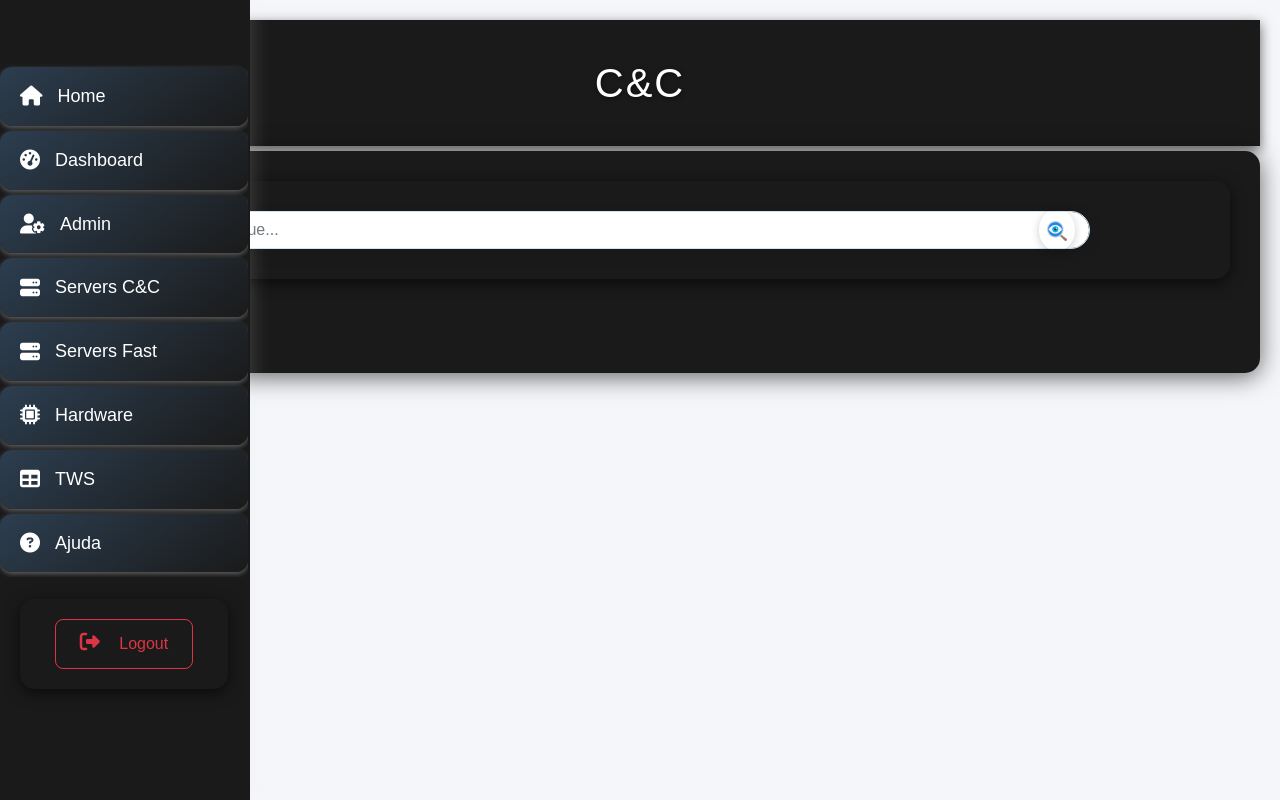
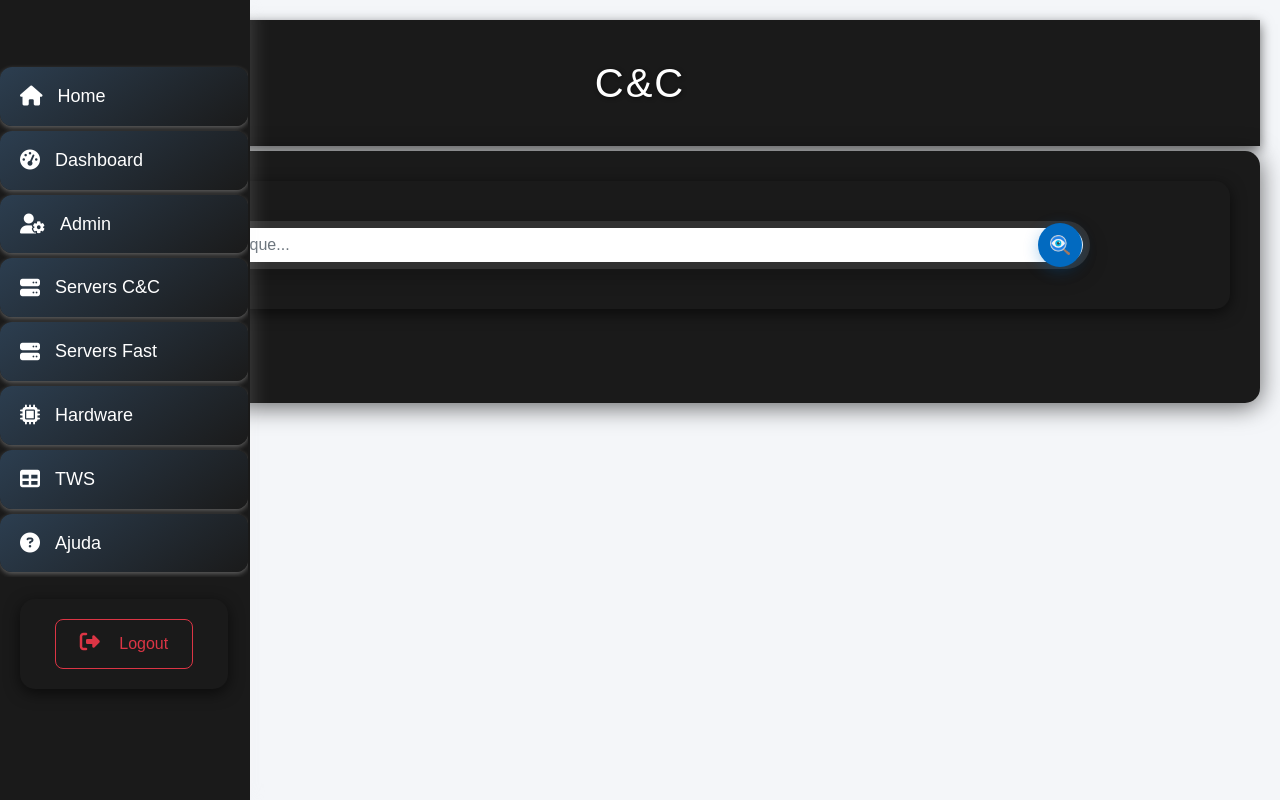
Before and after one commit to Thiago-Bosco/inventario, a Django app: page /home/search/ in a window 1280 px wide. Run offline with Django 5.2, Linux system fonts and the light colour scheme; a user stored in the database is signed in; some libraries are stand-ins or nearby versions.

Commit message:
Assistant checkpoint: Atualizar estilos da barra de pesquisa
Assistant generated file changes:
- static/css/style.css: Melhorar estilo da search bar, Melhorar estilo do botão de busca

---

User prompt:

vamos melhorar o stilho da send bar

Replit-Commit-Author: Assistant
Replit-Commit-Session-Id: 48148133-c264-4796-83ae-90a201f8e91c

```diff
--- a/static/css/style.css
+++ b/static/css/style.css
@@ -327,19 +327,29 @@ body {
     display: flex;
     align-items: center;
     max-width: 900px;
-    margin: 10px auto;
+    margin: 20px auto;
+    background: rgba(255, 255, 255, 0.1);
+    padding: 5px;
+    border-radius: 30px;
+    box-shadow: 0 8px 20px rgba(0, 0, 0, 0.2);
 }
 
 .search-bar input {
     width: 100%;
     border-radius: 25px;
-    padding: 12px 20px;
+    padding: 15px 25px;
     font-size: 16px;
-    border: 1px solid var(--cor-input-border);
+    border: 2px solid transparent;
     background-color: var(--cor-input-bg);
     color: var(--cor-fundo);
-    box-shadow: 0 4px 15px rgba(0, 0, 0, 0.1);
-    transition: border-color 0.3s ease, box-shadow 0.3s ease;
+    transition: all 0.3s ease;
+}
+
+.search-bar input:focus {
+    outline: none;
+    border-color: var(--cor-botao);
+    box-shadow: 0 0 15px rgba(2, 106, 192, 0.3);
+    transform: translateY(-2px);
 }
 
 .search-bar input:focus {
@@ -350,14 +360,23 @@ body {
 
 .search-bar button {
     border: none;
-    background: var(--cor-button-bg);
+    background: var(--cor-botao);
     cursor: pointer;
     position: absolute;
-    right: 15px;
-    padding: 8px;
+    right: 8px;
+    padding: 12px;
     border-radius: 50%;
-    transition: transform 0.3s ease, color 0.3s ease, box-shadow 0.3s ease;
-    box-shadow: 0 2px 8px var(--cor-button-shadow);
+    transition: all 0.3s ease;
+    box-shadow: 0 4px 15px rgba(2, 106, 192, 0.3);
+    display: flex;
+    align-items: center;
+    justify-content: center;
+}
+
+.search-bar button:hover {
+    background: var(--cor-botao-hover);
+    transform: scale(1.1);
+    box-shadow: 0 6px 20px rgba(2, 106, 192, 0.4);
 }
 
 .search-bar button:hover {
```
